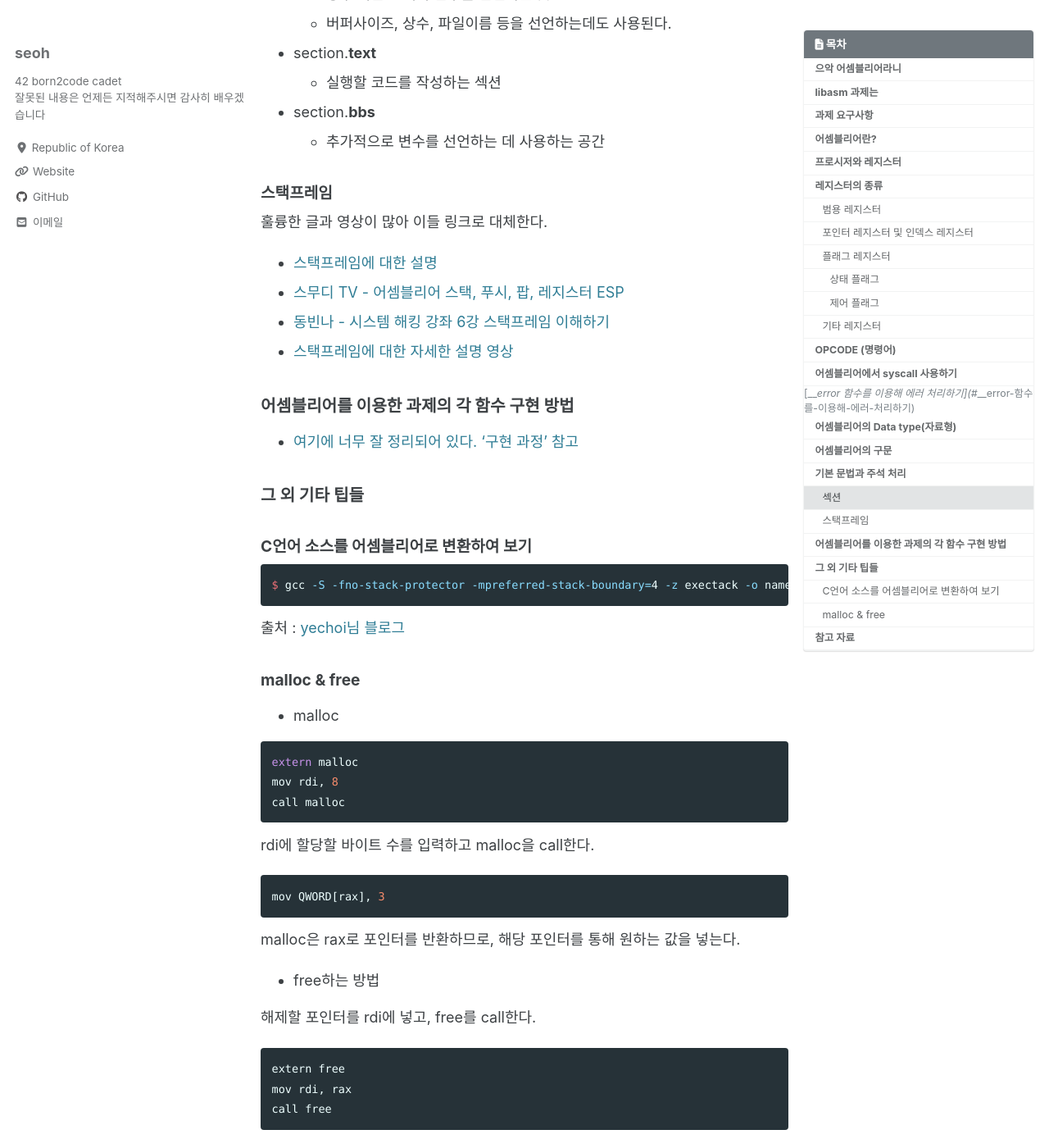
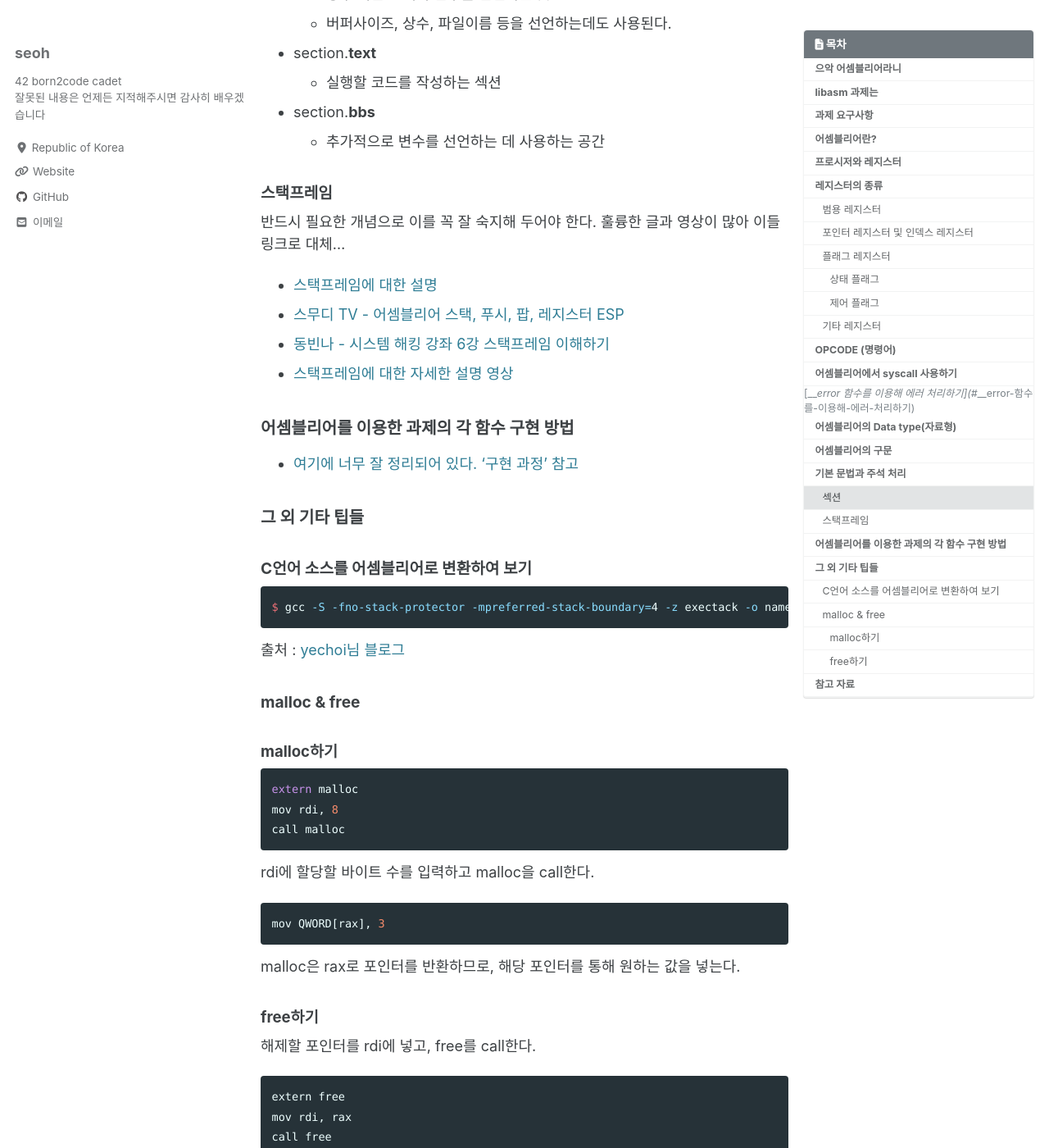
Before and after one commit to ohseyong/ohseyong.github.io, a Jekyll site: the page built from _posts/2020-12-20-libasm-basic-1.md, in a window 1280 px wide and 1400 px high, scrolled down 7699 px. Shown: the whole window at 82% size. Built offline with Jekyll 4.4.1, drawn with Linux system fonts in a browser that asks for light colours; cached includes are drawn as plain includes; nearby versions of some CDN libraries; comment, search, counter and statistics services are not loaded.

Commit message:
Update 2020-12-20-libasm-basic-1.md

```diff
--- a/_posts/2020-12-20-libasm-basic-1.md
+++ b/_posts/2020-12-20-libasm-basic-1.md
@@ -232,7 +232,7 @@ opcode operand1, operand2 ; 주석
 
 #### 스택프레임
 
-훌륭한 글과 영상이 많아 이들 링크로 대체한다.
+반드시 필요한 개념으로 이를 꼭 잘 숙지해 두어야 한다. 훌륭한 글과 영상이 많아 이들 링크로 대체...
 
 * [스택프레임에 대한 설명](https://blog.kimtae.xyz/9)
 * [스무디 TV - 어셈블리어 스택, 푸시, 팝, 레지스터 ESP](https://www.youtube.com/watch?v=s28wzpg1DAw)
@@ -257,7 +257,7 @@ $ gcc -S -fno-stack-protector -mpreferred-stack-boundary=4 -z exectack -o name.a
 
 #### malloc & free
 
-* malloc
+##### malloc하기
 
 ~~~c
 extern malloc
@@ -273,7 +273,7 @@ mov QWORD[rax], 3
 
 malloc은 rax로 포인터를 반환하므로, 해당 포인터를 통해 원하는 값을 넣는다.
 
-* free하는 방법
+##### free하기
 
 해제할 포인터를 rdi에 넣고, free를 call한다.
 
```
